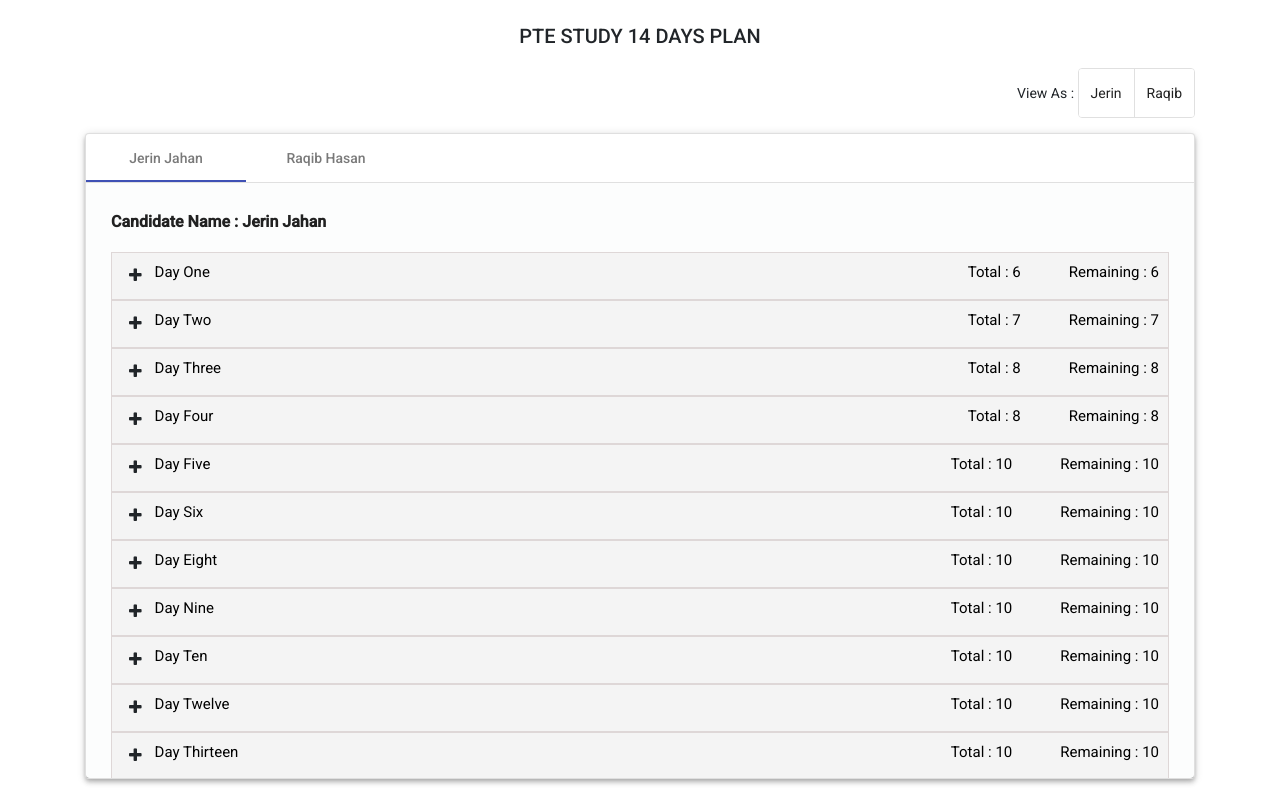
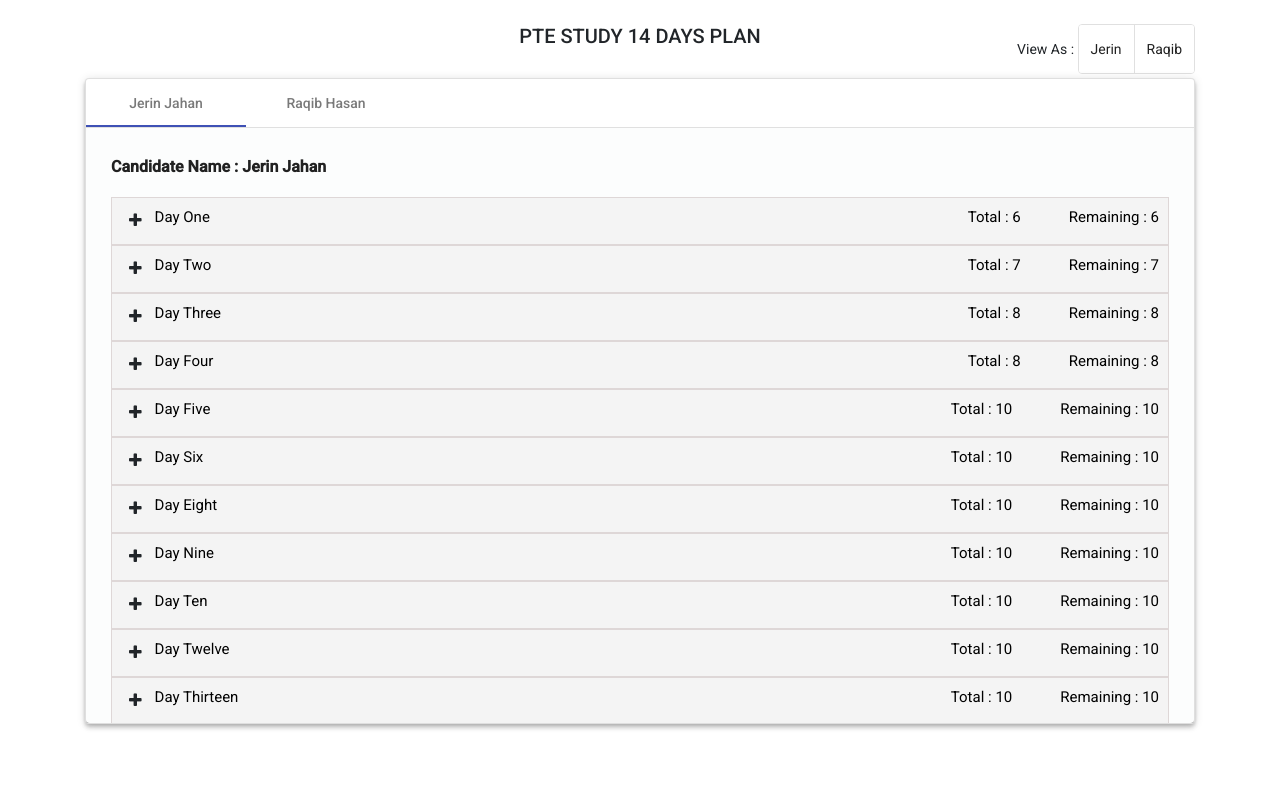
Before and after one commit to jerinjahan/pte-study-plan, an Angular app: page / in a window 1280 px wide. Built offline with nearby package versions, Linux system fonts and the light colour scheme.

Commit message:
Add View As

```diff
--- a/src/app/routine/routine.component.html
+++ b/src/app/routine/routine.component.html
@@ -1,14 +1,20 @@
 
-<h2 style="text-align: center;">PTE STUDY 14 DAYS PLAN</h2>
 
-<div style="text-align: right;margin-bottom: 15px;">
-    View As :
-    <mat-button-toggle-group name="fontStyle" aria-label="Font Style" >
-        <mat-button-toggle value="0" (click)="viewAs(0)" [checked]="(selectedIndex == 0)?true:false">Jerin</mat-button-toggle>
-        <mat-button-toggle value="1" (click)="viewAs(1)" [checked]="(selectedIndex == 1)?true:false">Raqib</mat-button-toggle>
-    </mat-button-toggle-group>
+
+<div class="row justify-content-end">
+    <div class="col-4">
+        <h2 style="text-align: center;">PTE STUDY 14 DAYS PLAN</h2>
+    </div>
+    <div class="col-4">
+        <div class="pull-right py-1">
+            View As :
+            <mat-button-toggle-group name="fontStyle" aria-label="Font Style" >
+                <mat-button-toggle value="0" (click)="viewAs(0)" [checked]="(selectedIndex == 0)?true:false">Jerin</mat-button-toggle>
+                <mat-button-toggle value="1" (click)="viewAs(1)" [checked]="(selectedIndex == 1)?true:false">Raqib</mat-button-toggle>
+            </mat-button-toggle-group>
+        </div>
+    </div>
 </div>
-
 
 <div class="card alternative">
 	<mat-tab-group class="form-wizard" [(selectedIndex)]="selectedIndex">
```
